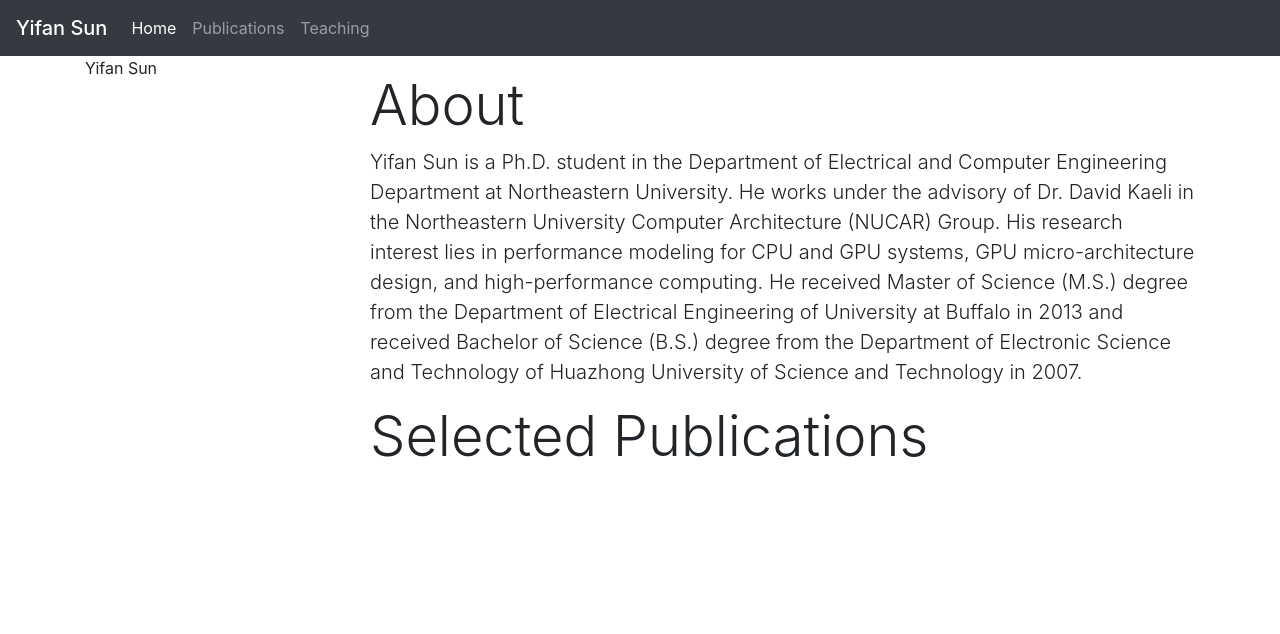
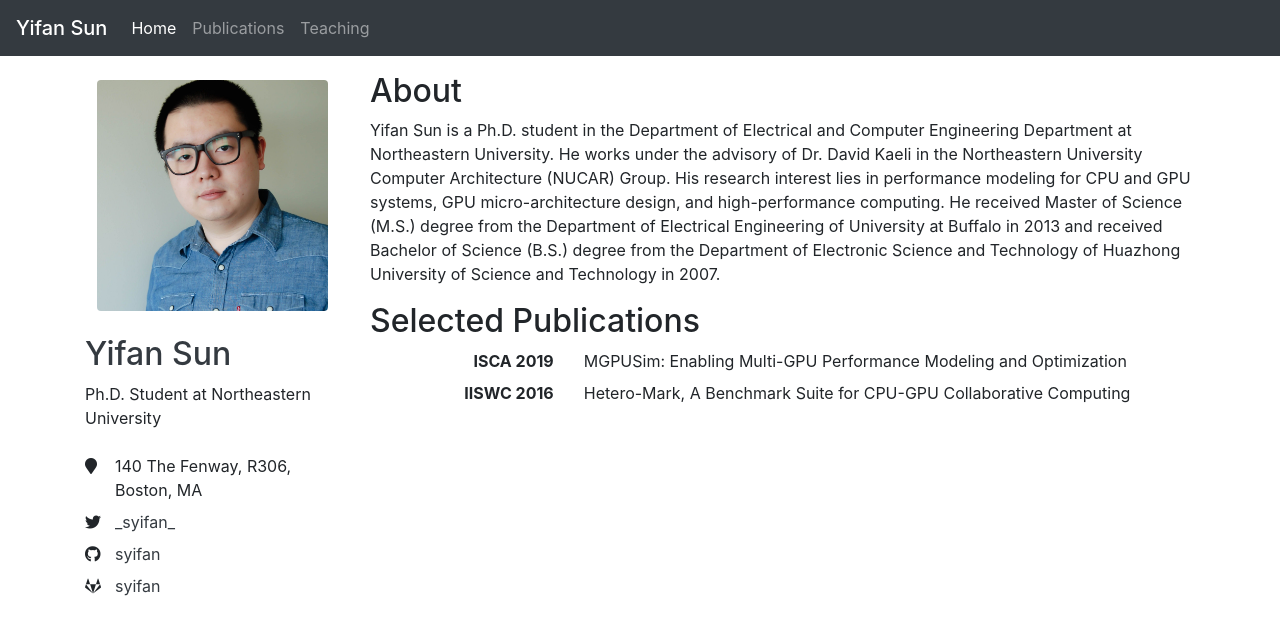
Before and after one commit to syifan/syifan.github.io, a website: page index.html in a window 1280 px wide. Drawn offline with nearby package versions, Linux system fonts and the light colour scheme.

Commit message:
Left bar

```diff
--- a/index.html
+++ b/index.html
@@ -17,9 +17,8 @@
 
 	<meta name="viewport" content="width=device-width, initial-scale=1.0">
 	<title>Yifan Sun</title>
-	<!-- <link rel="stylesheet" type="text/css" href="normalize.css"> -->
-	<!-- <link rel="stylesheet" type="text/css" href="style.css"> -->
 	<link rel="stylesheet" href="node_modules/bootstrap/dist/css/bootstrap.min.css">
+	<link rel="stylesheet" href="node_modules/@fortawesome/fontawesome-free/css/all.css">
 </head>
 
 <body>
@@ -46,11 +45,53 @@
 	<div class="container">
 		<div class="row">
 			<div class="col-3">
-				Yifan Sun
+				<div class="row mt-4 mb-4">
+					<div class="col-11 mx-auto">
+						<img class="rounded mx-auto d-block img-fluid" src="assets/yifan_profile.jpg">
+					</div>
+				</div>
+				<h2 class="text-dark">Yifan Sun</h2>
+				<p class="mb-4 text-body">
+					Ph.D. Student at Northeastern University
+				</p>
+				<dl class="row">
+					<dt class="col-1">
+						<i class="fas fa-map-marker"></i>
+					</dt>
+					<dd class="col-10">
+						140 The Fenway, R306, Boston, MA
+					</dd>
+
+					<dt class="col-1">
+						<i class="fab fa-twitter"></i>
+					</dt>
+					<dd class="col-10">
+						<a class="text-dark" href="https://twitter.com/_syifan_">_syifan_</a>
+					</dd>
+
+					<dt class="col-1">
+						<i class="fab fa-github"></i>
+					</dt>
+					<dd class="col-10">
+						<a class="text-dark" href="https://github.com/syifan">syifan</a>
+					</dd>
+
+					<dt class="col-1">
+						<i class="fab fa-gitlab"></i>
+					</dt>
+					<dd class="col-10">
+						<a class="text-dark" href="https://gitlab.com/syifan">syifan</a>
+					</dd>
+
+				</dl>
+				<!-- <p>
+					<i class="fas fa-map-marker"></i>
+					140 The Fenway, R306, Boston, MA
+				</p> -->
 			</div>
 			<div class="col-9">
-				<h2 class="display-4 mt-3">About</h2>
-				<p class="lead">
+				<h2 class="mt-3">About</h2>
+				<p>
 					Yifan Sun is a Ph.D. student in the Department of
 					Electrical and Computer Engineering Department at
 					Northeastern University. He works under the advisory of Dr.
@@ -65,9 +106,22 @@
 					Technology of Huazhong University of Science and Technology
 					in 2007.
 				</p>
-				<h2 class="display-4 mt-3">Selected Publications</h2>
-				<p class="lead">
-				</p>
+				<h2 class="mt-3">Selected Publications</h2>
+				<dl class="row">
+					<dt class="col-sm-3 text-right">
+						ISCA 2019
+					</dt>
+					<dd class="col-sm-9">
+						MGPUSim: Enabling Multi-GPU Performance Modeling and
+						Optimization
+					</dd>
+					<dt class="col-sm-3 text-right">
+						IISWC 2016
+					</dt>
+					<dd class="col-sm-9">
+						Hetero-Mark, A Benchmark Suite for CPU-GPU
+						Collaborative Computing
+					</dd>
 			</div>
 		</div>
 		<!-- <div class="header">
--- a/package.json
+++ b/package.json
@@ -17,6 +17,7 @@
   },
   "homepage": "https://github.com/syifan/syifan.github.io#readme",
   "dependencies": {
+    "@fortawesome/fontawesome-free": "^5.8.2",
     "bootstrap": "^4.3.1",
     "jquery": "^3.4.1"
   }
```
Also changed, not shown: assets/yifan_profile.jpg (renamed from yifan_profile.jpg), 1 other file.
